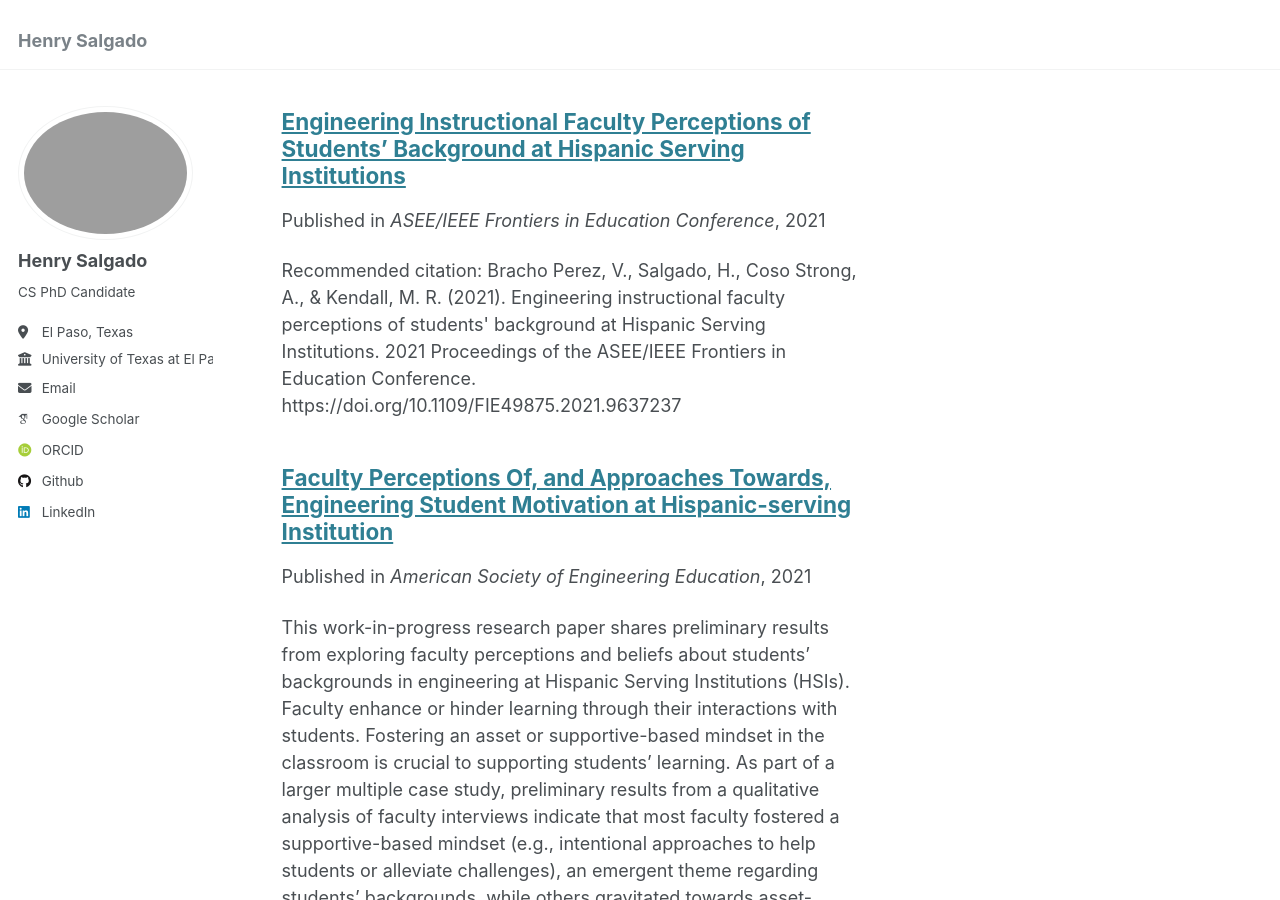
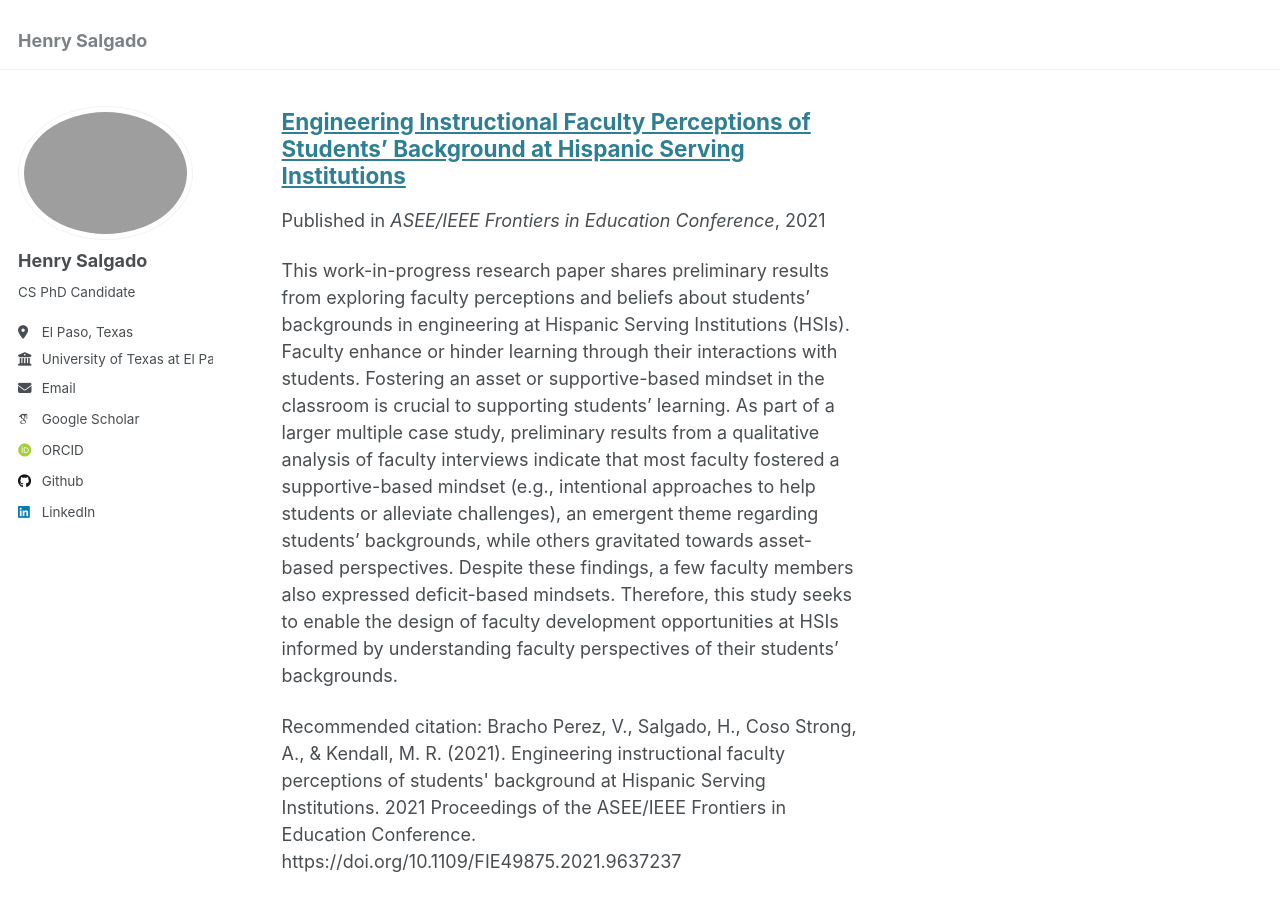
Before and after one commit to eigenhenry/eigenhenry.github.io, a Jekyll site: the page built from _pages/publications.html, in a window 1280 px wide and 900 px high, scrolled down 1989 px. Built offline with Jekyll 4.4.1, drawn with Linux system fonts in a browser that asks for light colours; some web fonts are replaced.

Commit message:
Add preliminary results on faculty perceptions at HSIs
This work-in-progress research paper shares preliminary results from exploring faculty perceptions and beliefs about students' backgrounds in engineering at Hispanic Serving Institutions (HSIs). It discusses the importance of fostering a supportive-based mindset in the classroom and presents findings from qualitative analysis of faculty interviews.

```diff
--- a/_publications/2015-10-01-paper-title-number-3.md
+++ b/_publications/2015-10-01-paper-title-number-3.md
@@ -7,3 +7,4 @@
 venue: "ASEE/IEEE Frontiers in Education Conference"
 citation: "Bracho Perez, V., Salgado, H., Coso Strong, A., & Kendall, M. R. (2021). Engineering instructional faculty perceptions of students' background at Hispanic Serving Institutions. 2021 Proceedings of the ASEE/IEEE Frontiers in Education Conference. https://doi.org/10.1109/FIE49875.2021.9637237"
 ---
+This work-in-progress research paper shares preliminary results from exploring faculty perceptions and beliefs about students' backgrounds in engineering at Hispanic Serving Institutions (HSIs). Faculty enhance or hinder learning through their interactions with students. Fostering an asset or supportive-based mindset in the classroom is crucial to supporting students' learning. As part of a larger multiple case study, preliminary results from a qualitative analysis of faculty interviews indicate that most faculty fostered a supportive-based mindset (e.g., intentional approaches to help students or alleviate challenges), an emergent theme regarding students' backgrounds, while others gravitated towards asset-based perspectives. Despite these findings, a few faculty members also expressed deficit-based mindsets. Therefore, this study seeks to enable the design of faculty development opportunities at HSIs informed by understanding faculty perspectives of their students' backgrounds.
```
